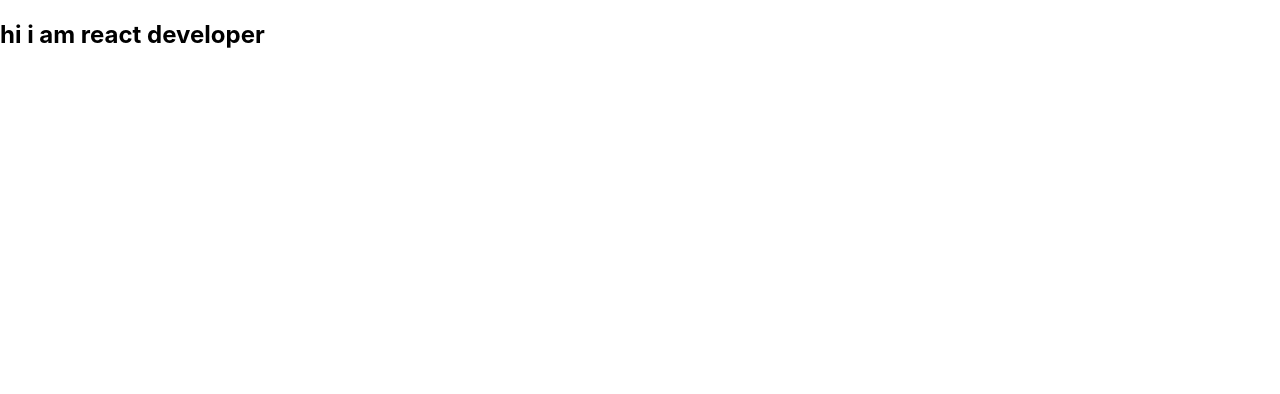
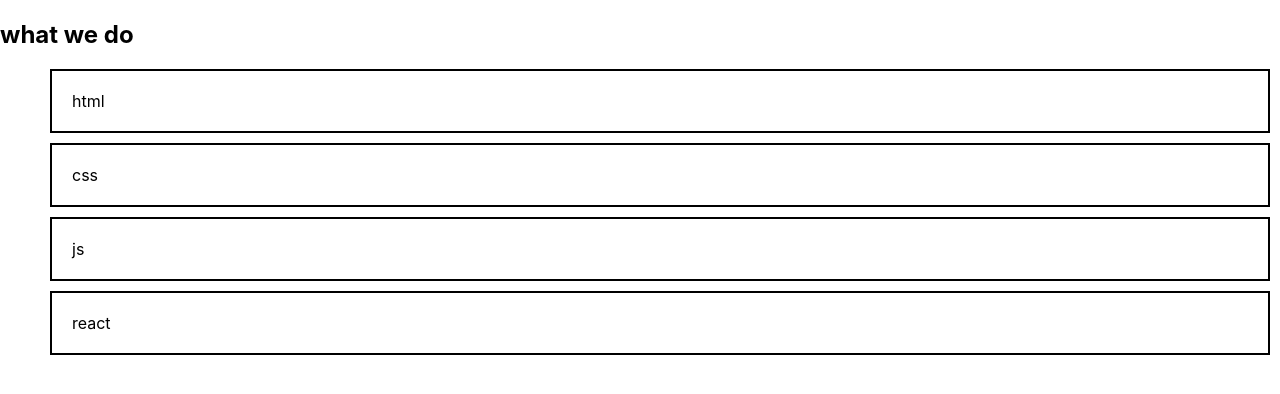
Before and after one commit to alawoddin/MERN-Stack-Project, a React (Create React App) app: page / in a window 1280 px wide. Shown: the top 394 px of the page. Built offline with nearby package versions, Linux system fonts and the light colour scheme.

Commit message:
i add the css file also

```diff
--- /dev/null
+++ b/src/App.css
@@ -0,0 +1,12 @@
+/* ul {
+    display: flex;
+    align-items: center;
+    justify-content: center;
+} */
+ul li {
+    list-style-type: none;
+    padding: 20px;
+    margin: 10px;
+    border: 2px solid black;
+
+}
--- a/src/App.js
+++ b/src/App.js
@@ -1,10 +1,14 @@
 import React from "react";
+
+import './App.css';
+import Goal from "./components/Goal";
 
 const App = () =>  {
     // return React.createElement("h1" , {} , "hi i am developer");
-    return <h2 title="this work">
-      hi i am react developer
-    </h2>
+    return <div>
+      <h2>what we do</h2>
+     <Goal />
+    </div>
 };
 
 export default App;
--- /dev/null
+++ b/src/components/Goal.css
@@ -0,0 +1,13 @@
+
+
+/* ul {
+    display: flex;
+    align-items: center;
+    justify-content: center;
+} */
+ul li {
+    list-style-type: none;
+    padding: 20px;
+    margin: 10px;
+    border: 2px solid black;
+}
--- /dev/null
+++ b/src/components/Goal.js
@@ -0,0 +1,18 @@
+import React from 'react';
+
+// import './Goal.css';
+
+const Goal = () => {
+    return (
+        <div>
+             <ul >
+        <li>html</li>
+        <li>css</li>
+        <li>js</li>
+        <li>react</li>
+      </ul>
+        </div>
+    );
+};
+
+export default Goal;
```
